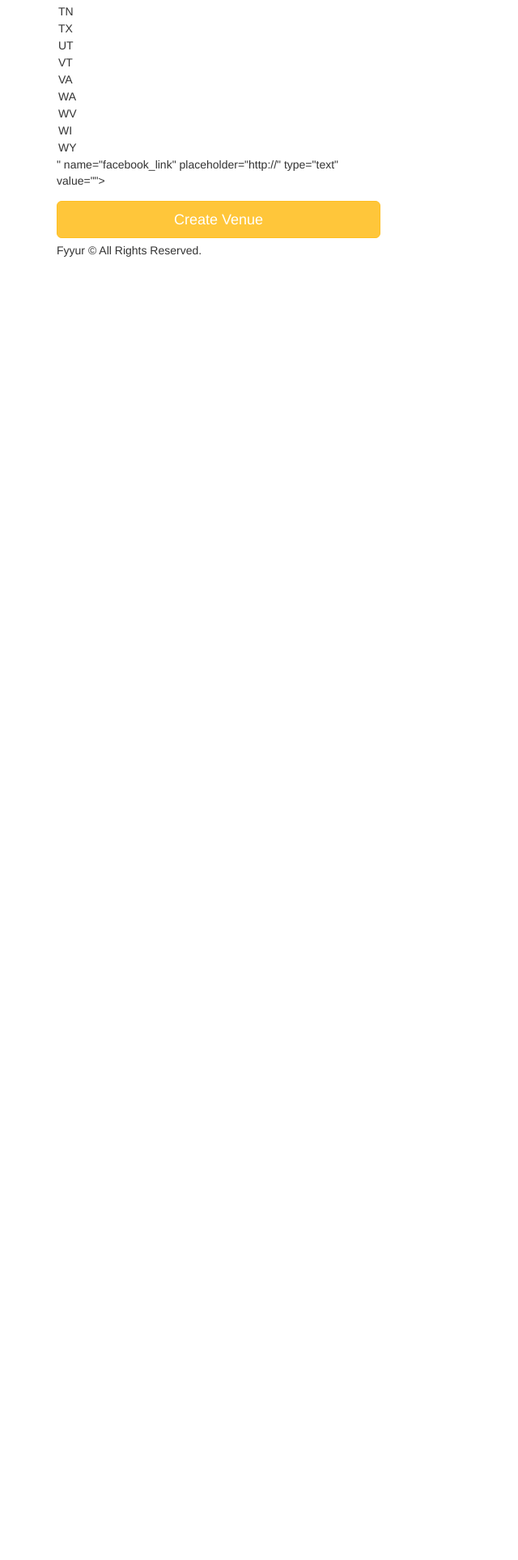
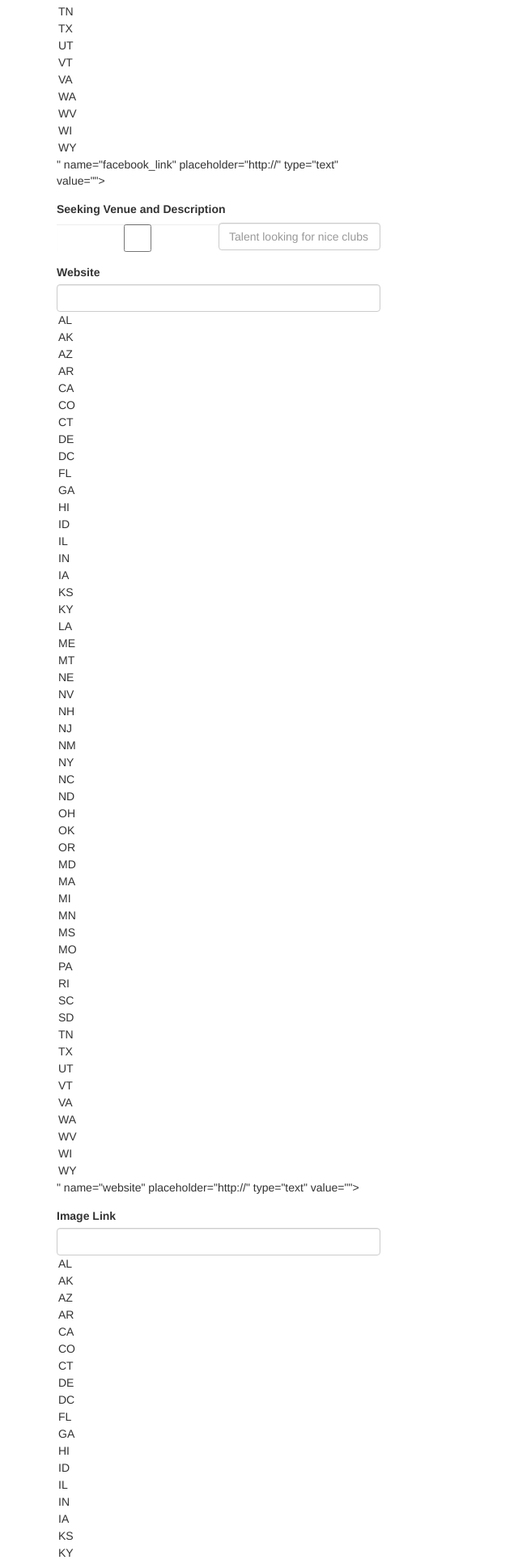
Before and after one commit to gyadam/fyurr-booking-site, a Flask app: page /artists/create in a window 1280 px wide. Shown: the part 1808-3734 px from the top of the page at 81% size, without its empty margins (0-640 px from the left). Before the commit the page ends 2125 px from the top, so only its background shows below. Run offline with Flask 2, Linux system fonts and the light colour scheme; some libraries are stand-ins or nearby versions.

Commit message:
Add missing form submissions

```diff
--- a/app.py
+++ b/app.py
@@ -198,7 +198,9 @@
   error = False
   try:
     data = request.form
-    venue = Venue(name=data['name'], city=data['city'], state=data['state'], address=data['address'], phone=data['phone'], facebook_link = data['facebook_link'])
+    venue = Venue(name=data['name'], city=data['city'], state=data['state'], address=data['address'], phone=data['phone'], facebook_link = data['facebook_link'], image_link=data['image_link'], website=data['website'], seeking_description=data['seeking_description'])
+    if 'seeking_talent' in data:
+      venue.seeking_talent=(data['seeking_talent'] == 'y')
     db.session.add(venue)
 
     genres = data.getlist('genres')
@@ -329,6 +331,10 @@
     artist.state = data['state']
     artist.phone = data['phone']
     artist.facebook_link = data['facebook_link']
+    artist.image_link = data['image_link']
+    artist.website = data['website']
+    artist.seeking_venue = (data['seeking_venue'] == 'y')
+    artist.seeking_description = data['seeking_description']
 
     artist.genres = []
 
@@ -373,6 +379,14 @@
     venue.phone = data['phone']
     venue.address = data['address']
     venue.facebook_link = data['facebook_link']
+    venue.image_link = data['image_link']
+    venue.website = data['website']
+    if 'seeking_talent' in data:
+      venue.seeking_talent = (data['seeking_talent'] == 'y')
+      venue.seeking_description = data['seeking_description']
+    else:
+      venue.seeking_talent = False
+      venue.seeking_description = []
 
     venue.genres = []
     genres = data.getlist('genres')
@@ -409,7 +423,10 @@
   error = False
   try:
     data = request.form
-    artist = Artist(name=data['name'], city=data['city'], state=data['state'], phone=data['phone'], facebook_link = data['facebook_link'])
+    artist = Artist(name=data['name'], city=data['city'], state=data['state'], phone=data['phone'], facebook_link = data['facebook_link'], image_link=data['image_link'], website=data['website'], seeking_description=data['seeking_description'])
+    if 'seeking_venue' in data:
+      artist.seeking_venue=(data['seeking_venue'] == 'y')
+
     db.session.add(artist)
 
     genres = data.getlist('genres')
@@ -418,6 +435,7 @@
       artist.genres.append(genre)
 
     db.session.commit()
+
   except:
     error = True
     db.session.rollback()
@@ -448,6 +466,7 @@
       "artist_id": show.artist_id,
       "artist_image_link": Artist.query.filter_by(id=show.artist_id).first().image_link,
       "start_time": str(show.start_time)
+      # TODO: add artist name
     }
     data.append(record)
   return render_template('pages/shows.html', shows=data)
--- a/forms.py
+++ b/forms.py
@@ -1,6 +1,6 @@
 from datetime import datetime
 from flask_wtf import Form
-from wtforms import StringField, SelectField, SelectMultipleField, DateTimeField
+from wtforms import StringField, SelectField, SelectMultipleField, DateTimeField, BooleanField
 from wtforms.validators import DataRequired, AnyOf, URL
 
 class ShowForm(Form):
@@ -115,6 +115,15 @@
     facebook_link = StringField(
         'facebook_link', validators=[URL()]
     )
+    seeking_talent = BooleanField(
+        'seeking_talent', default="checked"
+    )
+    seeking_description = StringField(
+        'seeking_description'
+    )
+    website = StringField(
+        'website'
+    )
 
 class ArtistForm(Form):
     name = StringField(
@@ -212,3 +221,12 @@
     facebook_link = StringField(
         'facebook_link', validators=[URL()]
     )
+    seeking_venue = BooleanField(
+        'seeking_venue'
+    )
+    seeking_description = StringField(
+        'seeking_description'
+    )
+    website = StringField(
+        'website'
+    )
--- a/templates/forms/new_artist.html
+++ b/templates/forms/new_artist.html
@@ -29,10 +29,29 @@
         {{ form.genres(class_ = 'form-control', placeholder='Genres, separated by commas', id=form.state, autofocus = true) }}
       </div>
       <div class="form-group">
-          <label for="genres">Facebook Link</label>
+          <label for="facebook_link">Facebook Link</label>
           {{ form.facebook_link(class_ = 'form-control', placeholder='http://', id=form.state, autofocus = true) }}
+      </div>
+      <div class="form-group">
+        <label>Seeking Venue and Description</label>
+        <div class="form-inline">
+          <div class="form-group">
+            {{ form.seeking_venue(class_ = 'form-control', placeholder='False', autofocus = true) }}
+          </div>
+          <div class="form-group">
+            {{ form.seeking_description(class_ = 'form-control', placeholder='Talent looking for nice clubs to perform at in San Francisco', autofocus = true) }}
+          </div>
         </div>
-      <input type="submit" value="Create Venue" class="btn btn-primary btn-lg btn-block">
+      </div>
+      <div class="form-group">
+        <label for="website">Website</label>
+        {{ form.website(class_ = 'form-control', placeholder='http://', id=form.state, autofocus = true) }}
+      </div>
+      <div class="form-group">
+        <label for="image_link">Image Link</label>
+        {{ form.image_link(class_ = 'form-control', placeholder='http://', id=form.state, autofocus = true) }}
+      </div>
+      <input type="submit" value="Create Artist" class="btn btn-primary btn-lg btn-block">
     </form>
   </div>
 {% endblock %}
```
Also changed, not shown: templates/forms/edit_artist.html (+19 -0 lines), templates/forms/edit_venue.html (+19 -0 lines), templates/forms/new_venue.html (+19 -0 lines).
